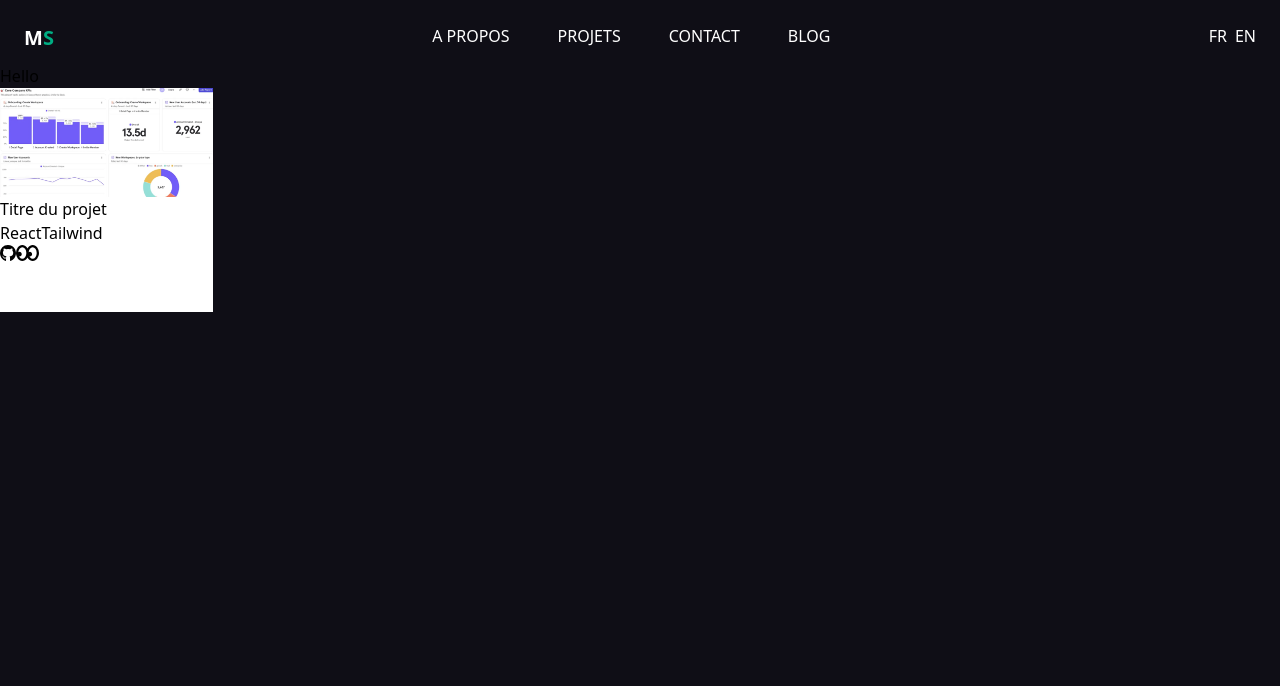
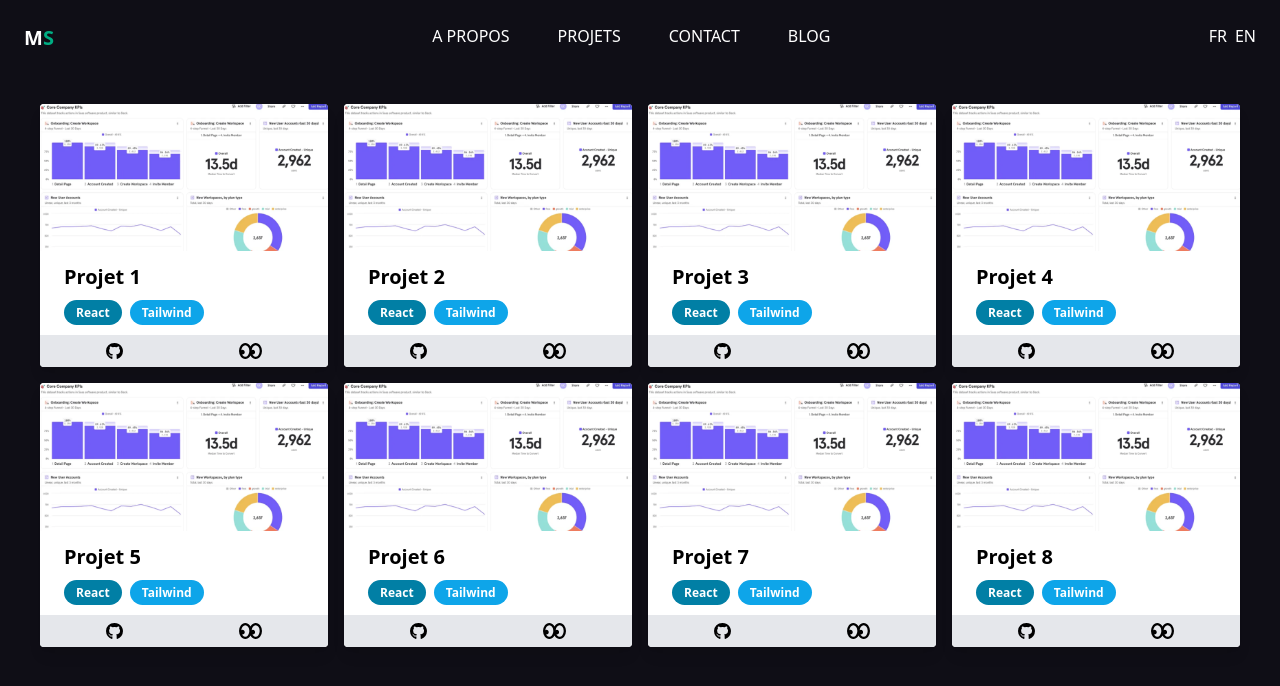
Before and after one commit to ashborea/personal-website, a React (Vite) app: page /projets in a window 1280 px wide. Shown: the top 686 px of the page. Built offline with nearby package versions, Linux system fonts and the light colour scheme.

Commit message:
first design cards

```diff
--- a/src/Components/Cards.jsx
+++ b/src/Components/Cards.jsx
@@ -3,22 +3,21 @@ import eyes from "../assets/eyes.svg";
 
 const Cards = (props) => {
     return(
-        <div className="card bg-white w-1/6 h-56">
-            <div className="card-image">
-                <img src={props.src} alt="" />
-            </div>
-            <div className="card-headline">
-                <h6>Titre du projet</h6>
-            </div>
-            <div className="card-tags flex">
-                <p className="tag">React</p>
-                <p className="tag">Tailwind</p>
-            </div>
-            <div className="card-actions flex">
-                <a href="#"><img src={github} alt=""/></a>
-                <a href="#"><img src={eyes} alt="" /></a>
+        <div class="max-w-sm rounded overflow-hidden shadow-lg bg-white">
+        <img class="w-full" src={props.src} alt="Sunset in the mountains" />
+        <div class="px-6 pt-3 pb-2">
+          <div class="font-bold text-xl">{props.title}</div>
+        </div>
+        <div class="px-6 mb-3">
+          <span class="bg-reactcolor rounded-full px-3 py-1 text-xs font-semibold text-white mr-2 mb-2">React</span>
+          <span class="bg-tailwindcolor rounded-full px-3 py-1 text-xs font-semibold text-white mr-2 mb-2">Tailwind</span>
+          </div>
+          <div className="flex justify-around p-2 bg-gray-200">
+          <a href="#"><img src={github} alt="" /></a>
+          <a href="#"><img src={eyes} alt="" /></a>
             </div>
         </div>
+
     )
 
 }
--- a/src/Components/Navbar.jsx
+++ b/src/Components/Navbar.jsx
@@ -2,7 +2,7 @@ import "../index.css"
 
 const Navbar = () => {
     return (
-        <header className="h-16">
+        <header className="h-16  ">
             <nav className="flex bg-darkbluebg text-white h-20 justify-between align-middle p-6" >
                 <div className="logo text-xl font-bold">
                     <a href="/">M<span className="text-mainteal">S</span></a>
--- a/src/Pages/Projects.jsx
+++ b/src/Pages/Projects.jsx
@@ -6,8 +6,17 @@ const Projects = () => {
     return(
         <>
         <Navbar />
-        <h1>Hello</h1>
-        <Cards src={web1} />
+        <div className="grid grid-cols-4 place-items-center gap-4 w-full p-10">
+        <Cards src={web1} title="Projet 1" />
+        <Cards src={web1} title="Projet 2"/>
+        <Cards src={web1} title="Projet 3"/>
+        <Cards src={web1} title="Projet 4"/>
+        <Cards src={web1} title="Projet 5"/>
+        <Cards src={web1} title="Projet 6"/>
+        <Cards src={web1} title="Projet 7"/>
+        <Cards src={web1} title="Projet 8"/>
+
+        </div>
         </>
     )
 }
--- a/tailwind.config.js
+++ b/tailwind.config.js
@@ -8,6 +8,8 @@ export default {
       colors: {
         darkbluebg: '#0f0e16',
         mainteal: '#00ad83',
+        reactcolor: '#017fa5',
+        tailwindcolor: '#0ea5e9'
 
       }
     },
```
